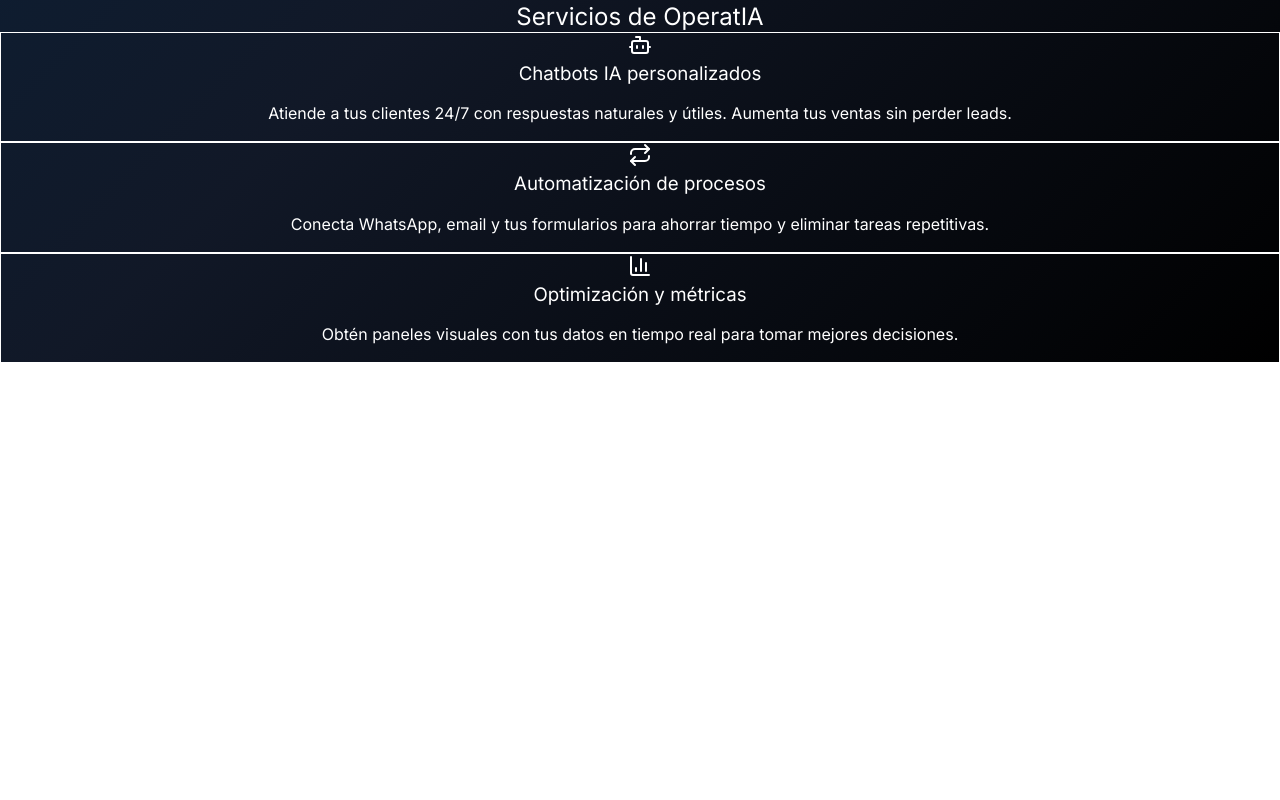
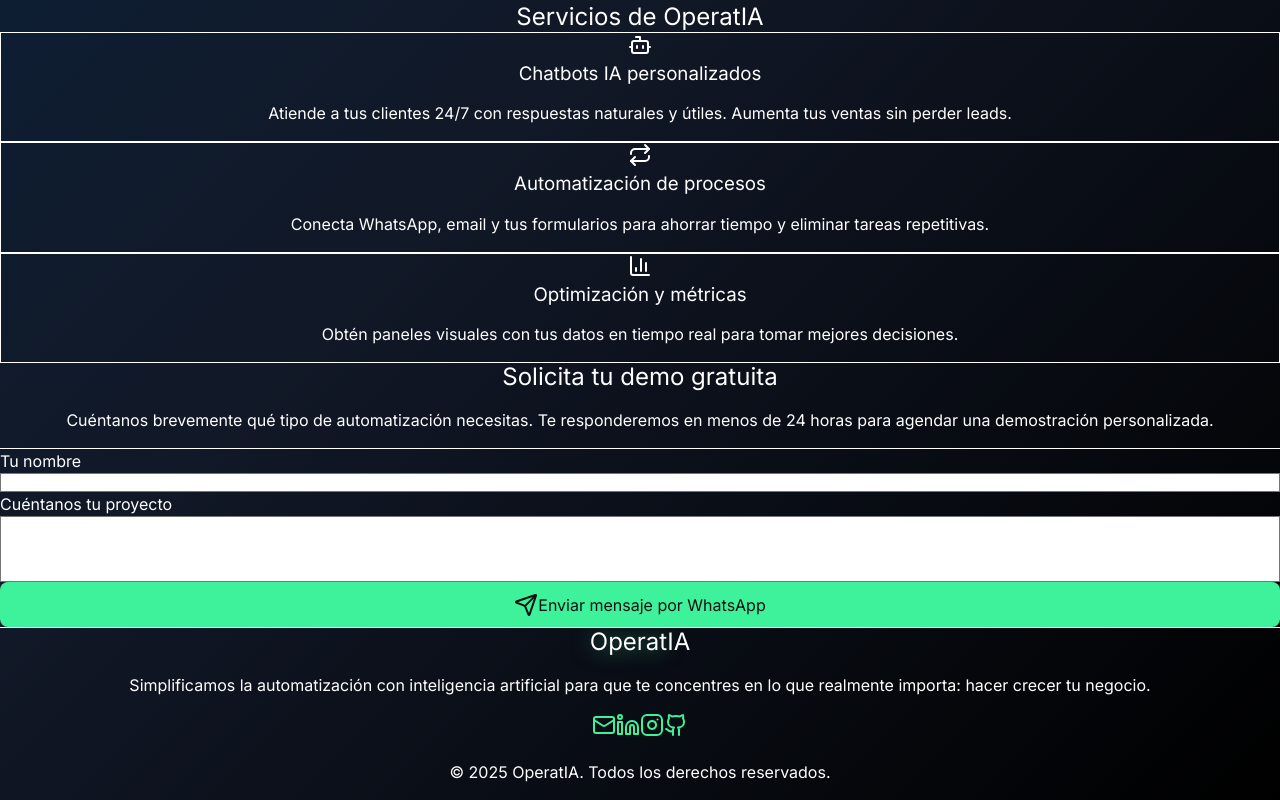
Before and after one commit to Danielsilent94/operatia-landing, a React (Vite) app: page / in a window 1280 px wide. Shown: the part 797-1597 px from the top of the page. Before the commit the page ends 1160 px from the top, so only its background shows below. Built offline with nearby package versions, Linux system fonts and the light colour scheme.

Commit message:
OperatIA Landing Ready for Deployment

```diff
--- a/src/App.tsx
+++ b/src/App.tsx
@@ -1,16 +1,24 @@
 import Hero from "./components/Hero";
 import Services from "./components/Services";
+import Contact from "./components/Contact";
+import Footer from "./components/Footer";
 
 export default function App() {
   return (
-    <main className="w-full flex flex-col bg-slate-950">
-      {/* HERO con fondo degradado */}
+    <main className="w-full flex flex-col bg-black text-white">
+      {/*Hero code*/}
       <Hero />
 
-      {/* SECCIÓN DE SERVICIOS con fondo blanco */}
-      <section className="bg-white text-slate-900">
+      {/*services*/}
+      <section className="relative z-10">
         <Services />
       </section>
+
+      {/*Contact Form*/}
+      <Contact />
+
+      {/*Social Media*/}
+      <Footer />
     </main>
   );
 }
--- /dev/null
+++ b/src/components/Contact.tsx
@@ -0,0 +1,89 @@
+import { motion } from "framer-motion";
+import { Send } from "lucide-react";
+
+export default function Contact() {
+  const handleSubmit = (e: React.FormEvent) => {
+    e.preventDefault();
+
+    const form = e.target as HTMLFormElement;
+    const name = (form.elements.namedItem("name") as HTMLInputElement).value;
+    const message = (form.elements.namedItem("message") as HTMLTextAreaElement).value;
+
+    const whatsappNumber = "34667213004";
+    const encodedMessage = encodeURIComponent(
+      `Hola, soy ${name}. ${message}`
+    );
+    const whatsappURL = `https://wa.me/${whatsappNumber}?text=${encodedMessage}`;
+    window.open(whatsappURL, "_blank");
+  };
+
+  return (
+    <section
+      id="contact"
+      className="relative bg-gradient-to-b from-black via-slate-900 to-black text-white py-24 px-6 flex flex-col items-center justify-center"
+    >
+      <motion.h2
+        initial={{ opacity: 0, y: 20 }}
+        whileInView={{ opacity: 1, y: 0 }}
+        transition={{ duration: 0.6 }}
+        className="text-4xl sm:text-5xl font-extrabold mb-8 text-center"
+      >
+        Solicita tu <span className="text-operatia-green">demo gratuita</span>
+      </motion.h2>
+
+      <motion.p
+        initial={{ opacity: 0 }}
+        whileInView={{ opacity: 1 }}
+        transition={{ delay: 0.3, duration: 0.8 }}
+        className="text-white/70 mb-10 max-w-xl text-center leading-relaxed"
+      >
+        Cuéntanos brevemente qué tipo de automatización necesitas.
+        Te responderemos en menos de 24 horas para agendar una demostración personalizada.
+      </motion.p>
+
+      <motion.form
+        onSubmit={handleSubmit}
+        initial={{ opacity: 0, y: 40 }}
+        whileInView={{ opacity: 1, y: 0 }}
+        transition={{ delay: 0.5, duration: 0.8 }}
+        className="w-full max-w-lg bg-slate-900/50 backdrop-blur-xl p-8 rounded-2xl border border-white/10 shadow-lg space-y-6"
+      >
+        <div className="flex flex-col">
+          <label htmlFor="name" className="text-sm text-white/70 mb-2">
+            Tu nombre
+          </label>
+          <input
+            id="name"
+            name="name"
+            type="text"
+            required
+            className="px-4 py-3 rounded-lg bg-black/40 border border-white/20 text-white focus:border-operatia-green focus:ring-1 focus:ring-operatia-green outline-none transition"
+          />
+        </div>
+
+        <div className="flex flex-col">
+          <label htmlFor="message" className="text-sm text-white/70 mb-2">
+            Cuéntanos tu proyecto
+          </label>
+          <textarea
+            id="message"
+            name="message"
+            rows={4}
+            required
+            className="px-4 py-3 rounded-lg bg-black/40 border border-white/20 text-white focus:border-operatia-green focus:ring-1 focus:ring-operatia-green outline-none transition resize-none"
+          />
+        </div>
+
+        <motion.button
+          type="submit"
+          whileHover={{ scale: 1.05 }}
+          whileTap={{ scale: 0.97 }}
+          className="flex items-center justify-center gap-2 w-full bg-operatia-green text-black font-semibold py-3 rounded-lg shadow-md hover:shadow-operatia-green/30 transition"
+        >
+          <Send className="w-5 h-5" />
+          Enviar mensaje por WhatsApp
+        </motion.button>
+      </motion.form>
+    </section>
+  );
+}
--- a/src/components/Footer.tsx
+++ b/src/components/Footer.tsx
@@ -0,0 +1,74 @@
+import { motion } from "framer-motion";
+import { Mail, Linkedin, Instagram, Github } from "lucide-react";
+
+export default function Footer() {
+  return (
+    <footer className="relative bg-gradient-to-b from-slate-900 via-black to-black text-white py-14 px-6 text-center overflow-hidden">
+      {/* Luz de fondo sutil */}
+      <div className="absolute inset-0 bg-[radial-gradient(circle_at_bottom,rgba(62,242,155,0.08),transparent_70%)]"></div>
+
+      {/* Contenido principal */}
+      <motion.div
+        initial={{ opacity: 0, y: 40 }}
+        whileInView={{ opacity: 1, y: 0 }}
+        transition={{ duration: 0.8 }}
+        className="relative z-10 max-w-5xl mx-auto flex flex-col items-center gap-6"
+      >
+        {/* Logo */}
+        <h2 className="text-3xl sm:text-4xl font-extrabold">
+          <span className="text-operatia-green drop-shadow-[0_0_10px_rgba(62,242,155,0.5)]">
+            Operat
+          </span>
+          IA
+        </h2>
+
+        {/* Descripción corta */}
+        <p className="text-white/60 max-w-xl leading-relaxed">
+          Simplificamos la automatización con inteligencia artificial para que te concentres en lo que realmente importa: hacer crecer tu negocio.
+        </p>
+
+        {/* Redes sociales */}
+        <div className="flex gap-6 mt-2">
+          <a
+            href="mailto:contacto@operatia.com"
+            className="text-white/70 hover:text-operatia-green transition"
+          >
+            <Mail className="w-6 h-6" />
+          </a>
+          <a
+            href="https://linkedin.com"
+            target="_blank"
+            rel="noopener noreferrer"
+            className="text-white/70 hover:text-operatia-green transition"
+          >
+            <Linkedin className="w-6 h-6" />
+          </a>
+          <a
+            href="https://instagram.com"
+            target="_blank"
+            rel="noopener noreferrer"
+            className="text-white/70 hover:text-operatia-green transition"
+          >
+            <Instagram className="w-6 h-6" />
+          </a>
+          <a
+            href="https://github.com"
+            target="_blank"
+            rel="noopener noreferrer"
+            className="text-white/70 hover:text-operatia-green transition"
+          >
+            <Github className="w-6 h-6" />
+          </a>
+        </div>
+
+        {/* Línea divisoria */}
+        <div className="w-full h-px bg-white/10 my-8"></div>
+
+        {/* Copyright */}
+        <p className="text-sm text-white/50">
+          © {new Date().getFullYear()} OperatIA. Todos los derechos reservados.
+        </p>
+      </motion.div>
+    </footer>
+  );
+}
--- /dev/null
+++ b/src/declarations.d.ts
@@ -0,0 +1 @@
+declare module "@fontsource/inter";
```
Also changed, not shown: src/components/ContactForm.tsx (deleted).
